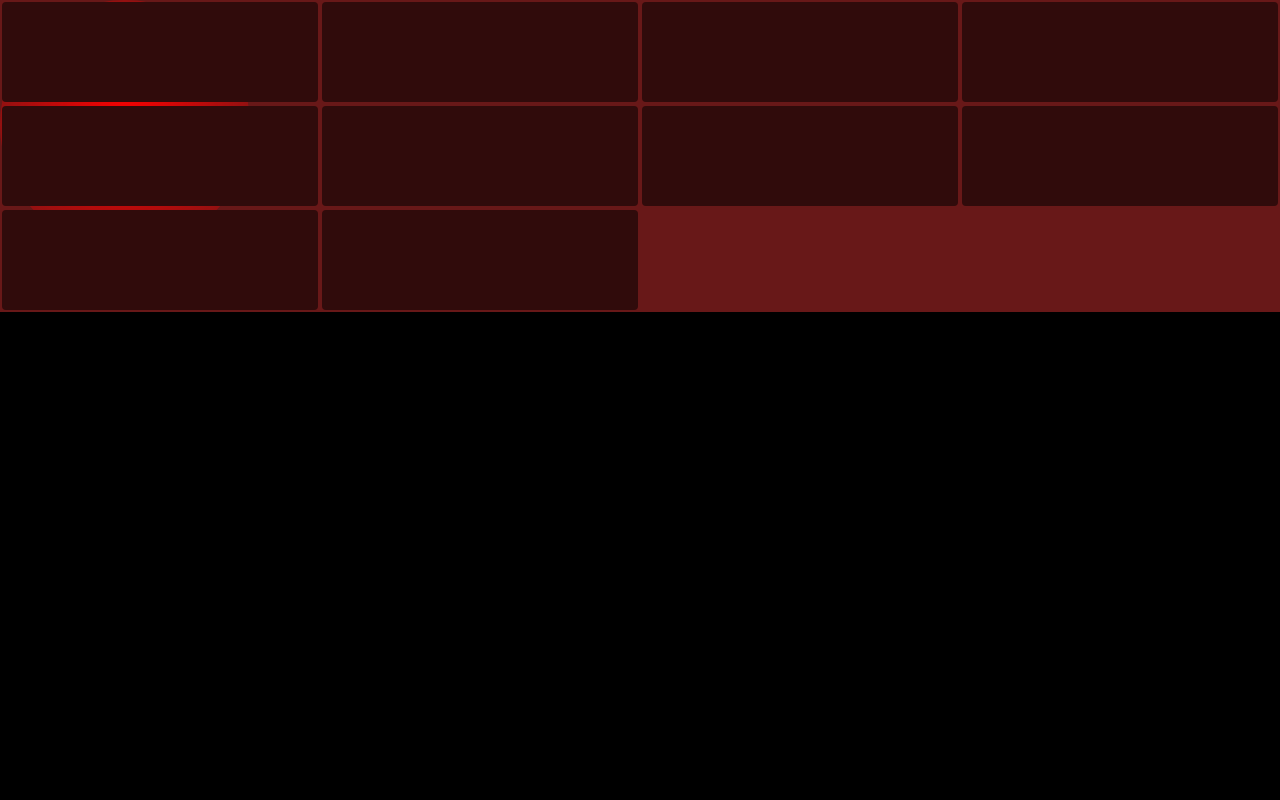
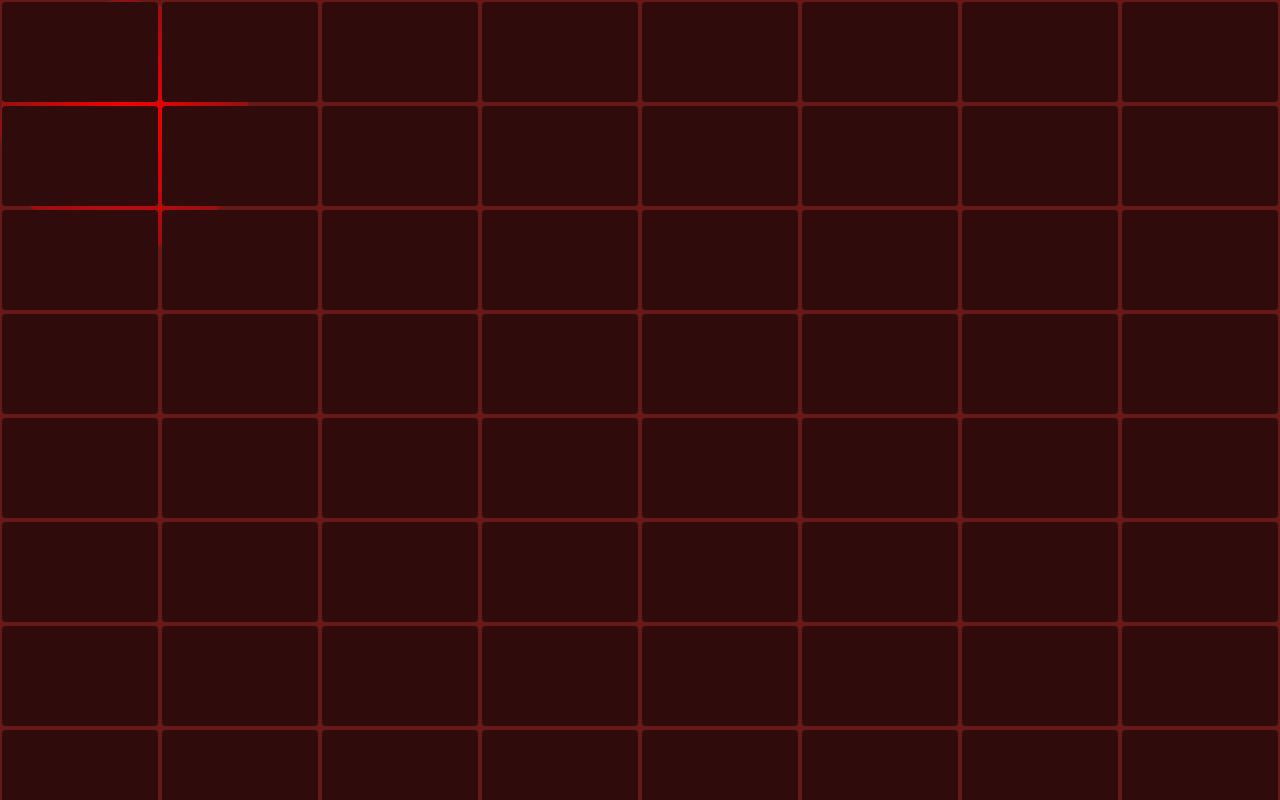
Before and after one commit to the-suraj/small-projects, a plain HTML site: page border-glow/index.html in a window 1280 px wide. Drawn offline with Linux system fonts and the light colour scheme.

Commit message:
automatically fill the screen required number of boxes

```diff
--- a/border-glow/index.html
+++ b/border-glow/index.html
@@ -8,7 +8,8 @@
     <style>
         body,
         html {
-            min-height: 100vh;
+            height: 100vh;
+            overflow: hidden;
             background-color: #000000;
             margin: 0;
             padding: 0;
@@ -19,7 +20,7 @@
         }
         .container {
             display: grid;
-            grid-template-columns: repeat(auto-fit, minmax(300px, 1fr));
+            grid-template-columns: repeat(auto-fit, minmax(150px, 1fr));
             gap: 0;
             background-color: hsl(0, 63%, 25%);
             z-index: 1;
@@ -48,16 +49,13 @@
 <body>
     <div class="wrapper">
         <div class="container">
-            <div class="border-glow"></div>
-            <div class="border-glow"></div>
-            <div class="border-glow"></div>
-            <div class="border-glow"></div>
-            <div class="border-glow"></div>
-            <div class="border-glow"></div>
-            <div class="border-glow"></div>
-            <div class="border-glow"></div>
-            <div class="border-glow"></div>
-            <div class="border-glow"></div>
+            <script>
+                var container = document.querySelector(".container");
+                for (let i = 0; i <= window.outerWidth*window.outerHeight/10000; i++) {
+                    container.innerHTML += '<div class="border-glow"></div>';
+                }
+                console.log(Math.floor(window.outerWidth*window.outerHeight/10000), "border-glow elements were added")
+            </script>
         </div>
         <div class="highlighter"></div>
     </div>
@@ -67,7 +65,6 @@
         document.addEventListener('mousemove', event => {
             highighter.style.top = event.clientY - highighter.clientHeight / 2 + "px"
             highighter.style.left = event.clientX - highighter.clientWidth / 2 + "px"
-            console.log(highighter.style.top, highighter.style.left);
         })
     </script>
 </body>
```
